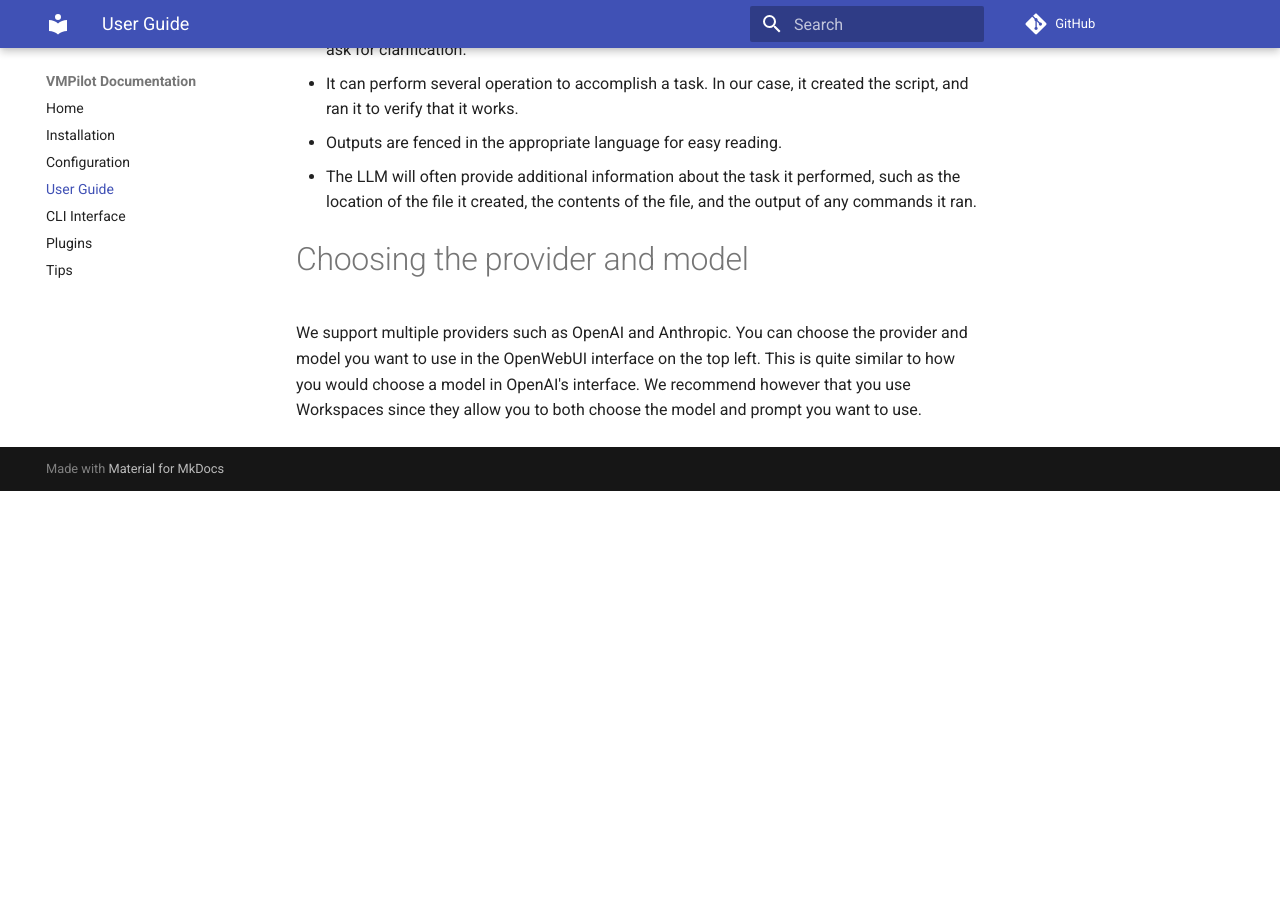
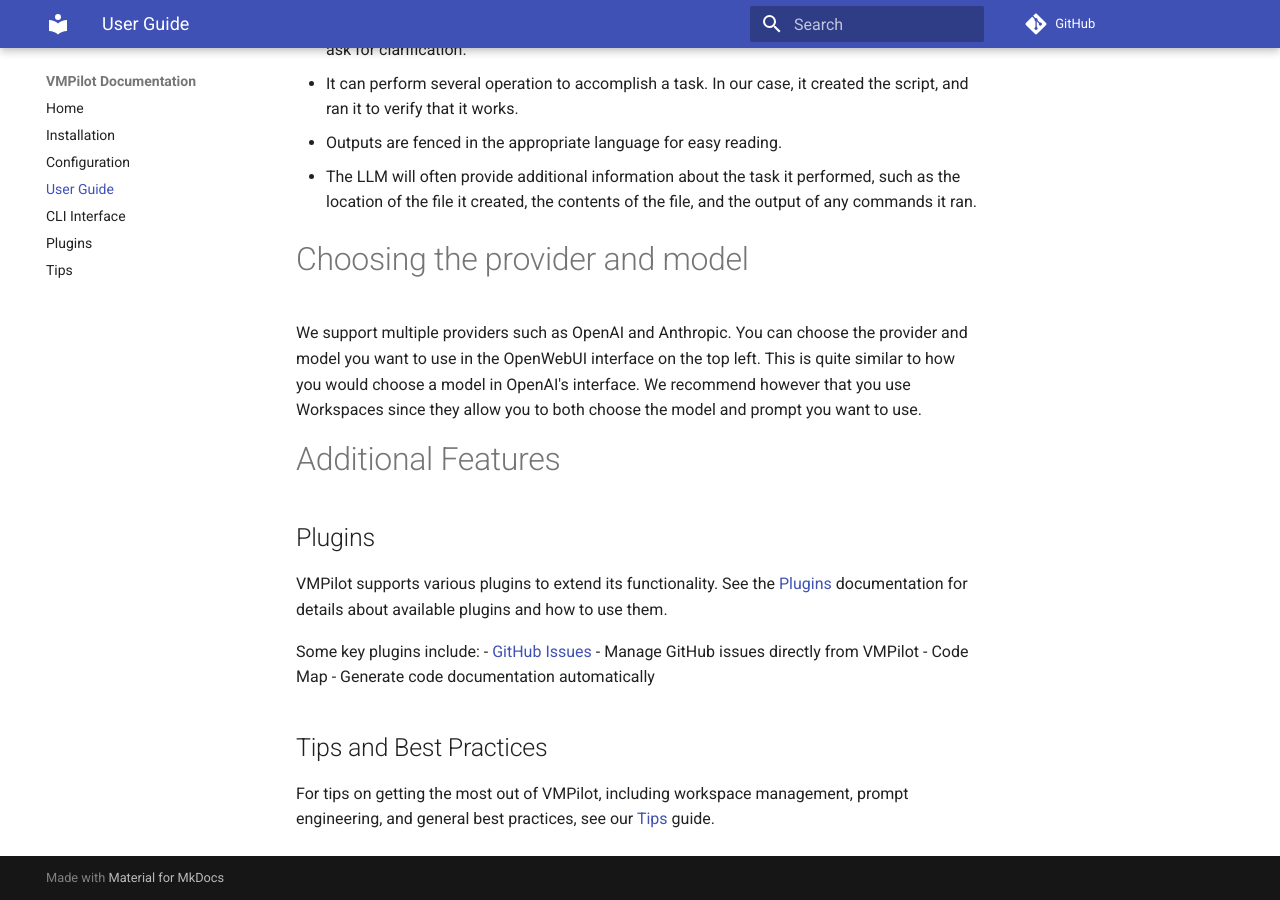
Before and after one commit to drorm/vmpilot, an MkDocs documentation site: the page built from docs/source/user-guide.md, in a window 1280 px wide and 900 px high, scrolled down 1563 px. Built offline with MkDocs 1.6.1 and Material for MkDocs 9.7.7, drawn with Linux system fonts in a browser that asks for light colours; comment, search, counter and statistics services are not loaded; before the commit the page ends 2054 px from its top, so only the background shows below that.

Commit message:
Add additional features section and plugin details to user-guide.md and a github_issues page.

```diff
--- a/docs/source/user-guide.md
+++ b/docs/source/user-guide.md
@@ -62,3 +62,15 @@ The program has been created successfully and works as expected! The script:
 # Choosing the provider and model
 
 We support multiple providers such as OpenAI and Anthropic. You can choose the provider and model you want to use in the OpenWebUI interface on the top left. This is quite similar to how you would choose a model in OpenAI's interface. We recommend however that you use Workspaces since they allow you to both choose the model and prompt you want to use.
+
+# Additional Features
+
+## Plugins
+VMPilot supports various plugins to extend its functionality. See the [Plugins](plugins.md) documentation for details about available plugins and how to use them.
+
+Some key plugins include:
+- [GitHub Issues](github_issues.md) - Manage GitHub issues directly from VMPilot
+- Code Map - Generate code documentation automatically
+
+## Tips and Best Practices
+For tips on getting the most out of VMPilot, including workspace management, prompt engineering, and general best practices, see our [Tips](tips.md) guide.
```
Also changed, not shown: docs/source/github_issues.md (added, +84 -0 lines).
